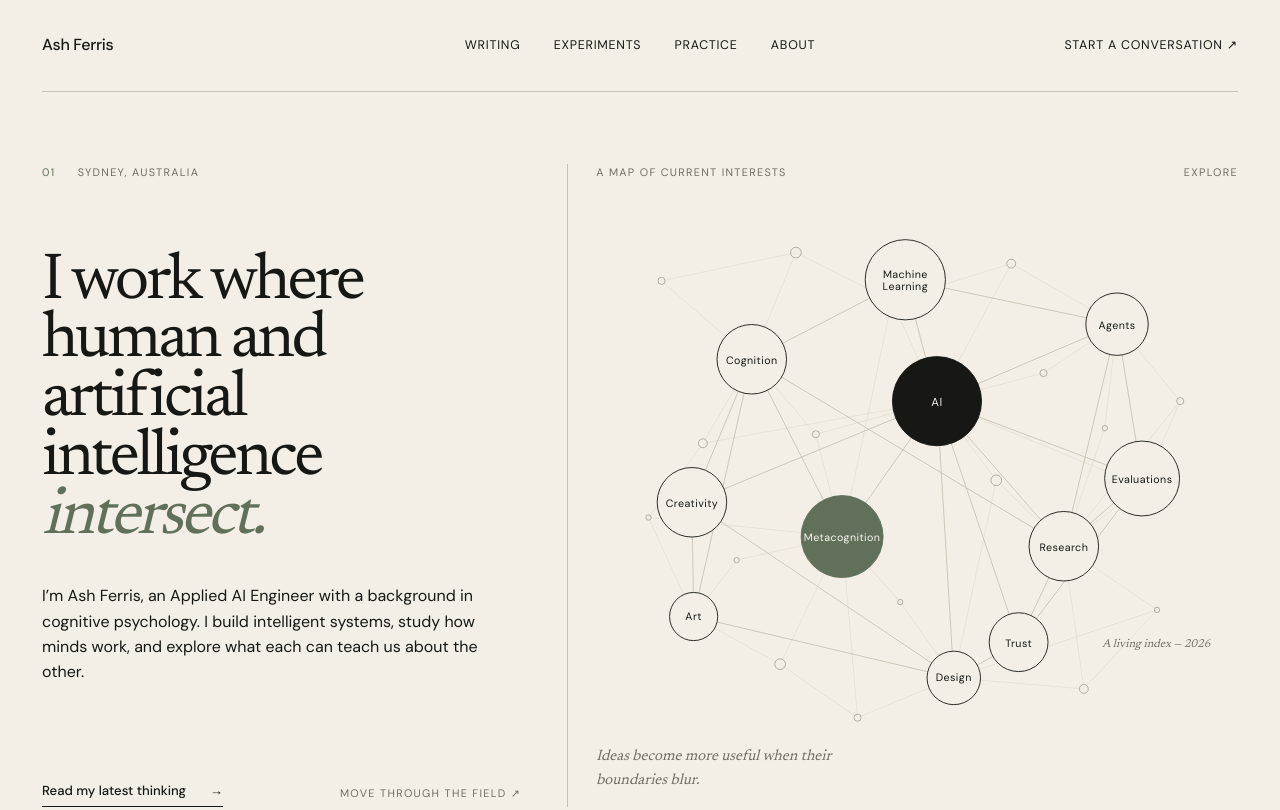
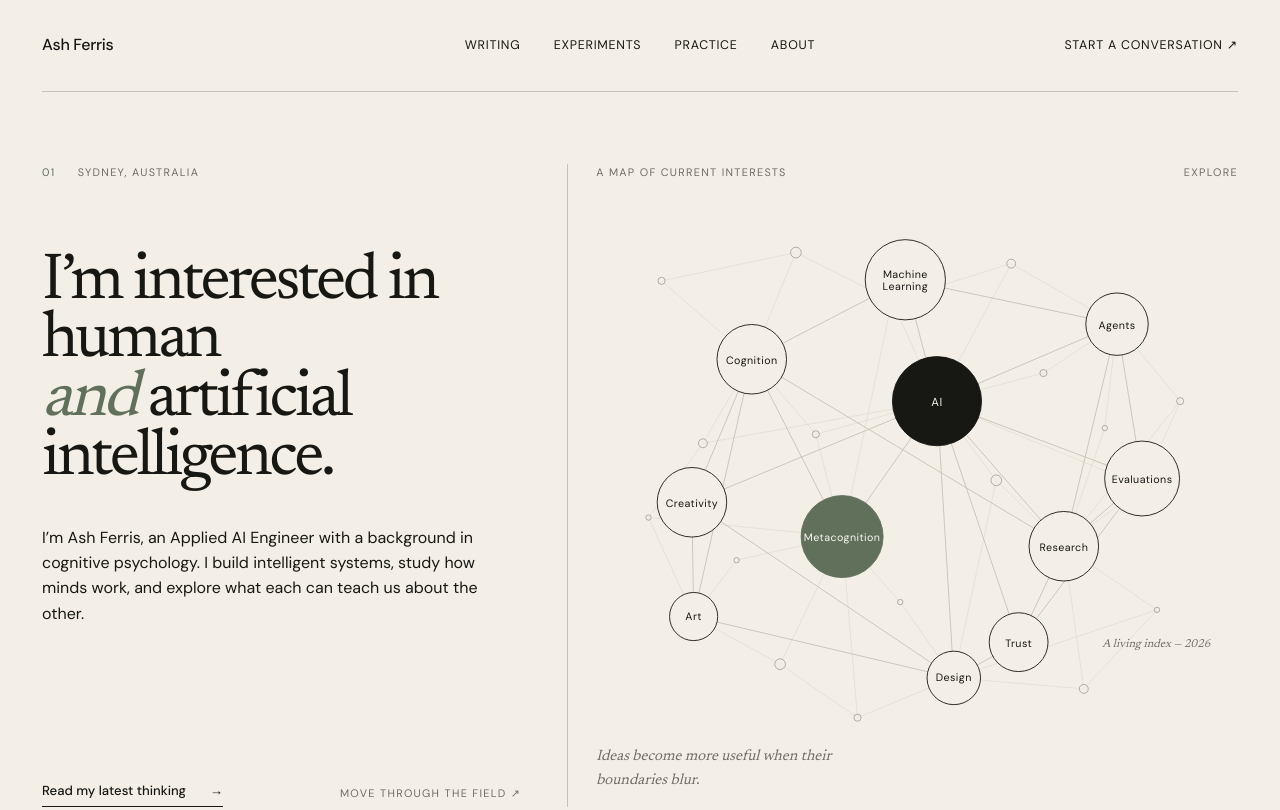
Before and after one commit to ashjferris/ashjferris.github.io, a website: page index.html in a window 1280 px wide. Shown: the top 810 px of the page. Drawn offline with Linux system fonts and the light colour scheme.

Commit message:
Update homepage headline

```diff
--- a/index.html
+++ b/index.html
@@ -29,7 +29,7 @@
     <section class="hero" aria-labelledby="hero-title">
       <div class="hero-copy">
         <p class="eyebrow"><span>01</span> Sydney, Australia</p>
-        <h1 id="hero-title">I work where human and<br>artificial intelligence <em>intersect.</em></h1>
+        <h1 id="hero-title">I’m interested in human<br><em>and</em> artificial intelligence.</h1>
         <p class="hero-intro">I’m Ash Ferris, an Applied AI Engineer with a background in cognitive psychology. I build intelligent systems, study how minds work, and explore what each can teach us about the other.</p>
         <div class="hero-links">
           <a class="text-link" href="writing.html">Read my latest thinking <span aria-hidden="true">→</span></a>
```
